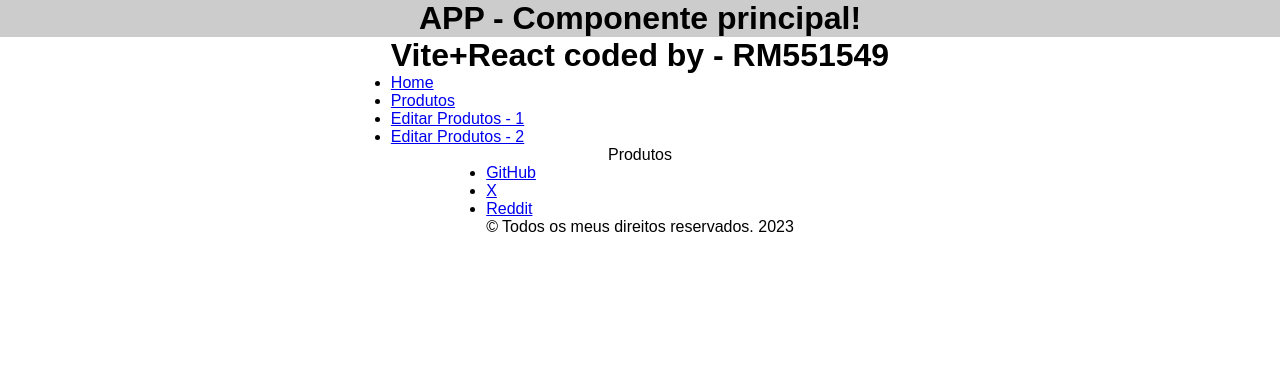
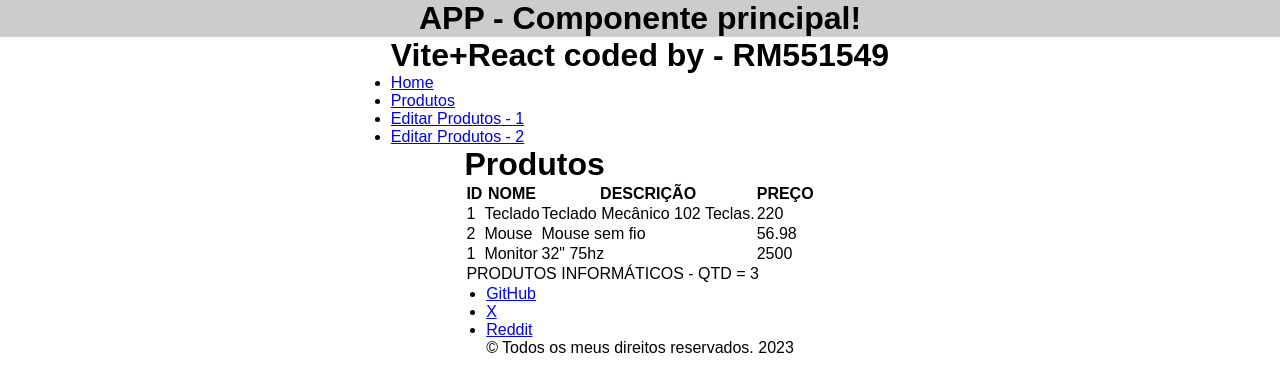
Before and after one commit to hyeonken/spa-1espf, a React (Vite) app: page /produtos in a window 1280 px wide. Shown: the top 392 px of the page. Built offline with nearby package versions, Linux system fonts and the light colour scheme.

Commit message:
Listagem dinamica a quantidade necessaria.

```diff
--- /dev/null
+++ b/src/components/ListaProdutos.jsx
@@ -0,0 +1,8 @@
+
+
+
+export const ListaProduto = [
+    {id:1,nome:"Teclado",desc:"Teclado Mecânico 102 Teclas.",preco:220},
+    {id:2,nome:"Mouse",desc:"Mouse sem fio",preco:56.98},
+    {id:1,nome:"Monitor",desc:'32" 75hz',preco:2500},
+];
--- a/src/routes/EditarProdutos.jsx
+++ b/src/routes/EditarProdutos.jsx
@@ -2,8 +2,8 @@ import React from 'react'
 import { useParams } from 'react-router-dom'
 
 export default function EditarProdutos() {
-    document.title = 'Editar Produtos'
     const {id} = useParams();
+    document.title = 'Editar Produtos ' + id;
 
   return (
     <div>
--- a/src/routes/Produtos.jsx
+++ b/src/routes/Produtos.jsx
@@ -1,7 +1,40 @@
-import React from 'react'
+import { ListaProduto } from "../components/ListaProdutos";
 
 export default function Produtos() {
+  document.title = "Lista de Produtos";
+
   return (
-    <div>Produtos</div>
-  )
+    <div>
+      <h1>Produtos</h1>
+
+      <table>
+        <thead>
+          <tr>
+            <th>ID</th>
+            <th>NOME</th>
+            <th>DESCRIÇÃO</th>
+            <th>PREÇO</th>
+          </tr>
+        </thead>
+
+        <tbody>
+          {ListaProduto.map((item, indice) => (
+            <tr key={indice}>
+              <td>{item.id}</td>
+              <td>{item.nome}</td>
+              <td>{item.desc}</td>
+              <td>{item.preco}</td>
+            </tr>
+          ))}
+        </tbody>
+        <tfoot>
+          <tr>
+            <td colSpan={4}>
+              PRODUTOS INFORMÁTICOS - QTD = {ListaProduto.length}
+            </td>
+          </tr>
+        </tfoot>
+      </table>
+    </div>
+  );
 }
```
Also changed, not shown: src/main.jsx (line endings or trailing spaces).
